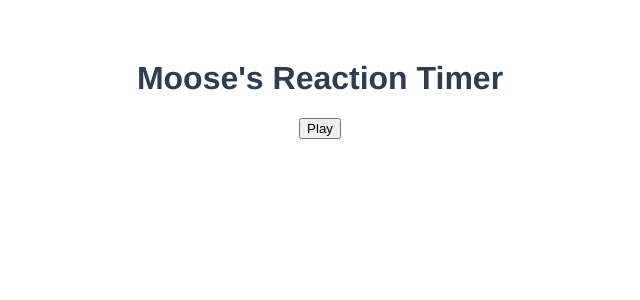
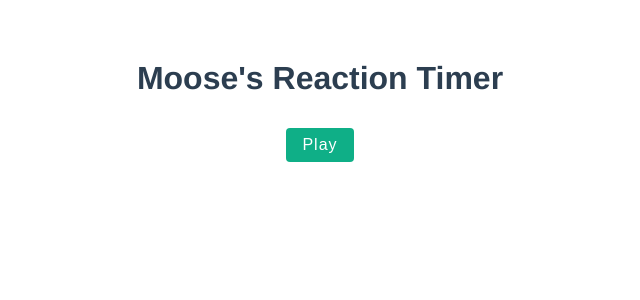
Before and after one commit to MooseSaeed/reaction-timer-testing, a Vue app: page / in a window 1280 px wide. Shown: the top 300 px of the page, without its empty margins (320-960 px from the left). Built offline with nearby package versions, Linux system fonts and the light colour scheme.

Commit message:
Finishing

```diff
--- a/src/App.vue
+++ b/src/App.vue
@@ -2,15 +2,16 @@
   <h1>Moose's Reaction Timer</h1>
   <button @click="start" :disabled="isPlaying">Play</button>
 
-  <block v-if="isPlaying" :delay="delay" @end="endGame" />
-  <p v-if="showResults">Reaction time: {{ score }} ms</p>
+  <Block v-if="isPlaying" :delay="delay" @end="endGame" />
+  <Results v-if="showResults" :score="score" />
 </template>
 
 <script>
 import Block from "./components/Block.vue";
+import Results from "./components/Results.vue";
 export default {
   name: "App",
-  components: { Block },
+  components: { Block, Results },
   data() {
     return {
       isPlaying: false,
@@ -43,4 +44,20 @@
   color: #2c3e50;
   margin-top: 60px;
 }
+button {
+  background: #0faf87;
+  color: #fff;
+  border: none;
+  padding: 8px 16px;
+  border-radius: 4px;
+  font-size: 16px;
+  letter-spacing: 1px;
+  cursor: pointer;
+  margin: 10px;
+}
+
+button[disabled] {
+  opacity: 0.2;
+  cursor: not-allowed;
+}
 </style>
--- a/src/components/Results.vue
+++ b/src/components/Results.vue
@@ -0,0 +1,34 @@
+<template>
+  <div>
+    <p>Reaction time: {{ score }} ms</p>
+    <p class="rank">{{ rank }}</p>
+  </div>
+</template>
+
+<script>
+export default {
+  props: ["score"],
+  data() {
+    return {
+      rank: null,
+    };
+  },
+  mounted() {
+    if (this.score < 250) {
+      this.rank = "Ninja Fingers";
+    } else if (this.score < 400) {
+      this.rank = "Rapid Reflexes!";
+    } else {
+      this.rank = "Snail Pace...";
+    }
+  },
+};
+</script>
+
+<style>
+.rank {
+  font-size: 1.4em;
+  color: #0faf87;
+  font-weight: bold;
+}
+</style>
```
